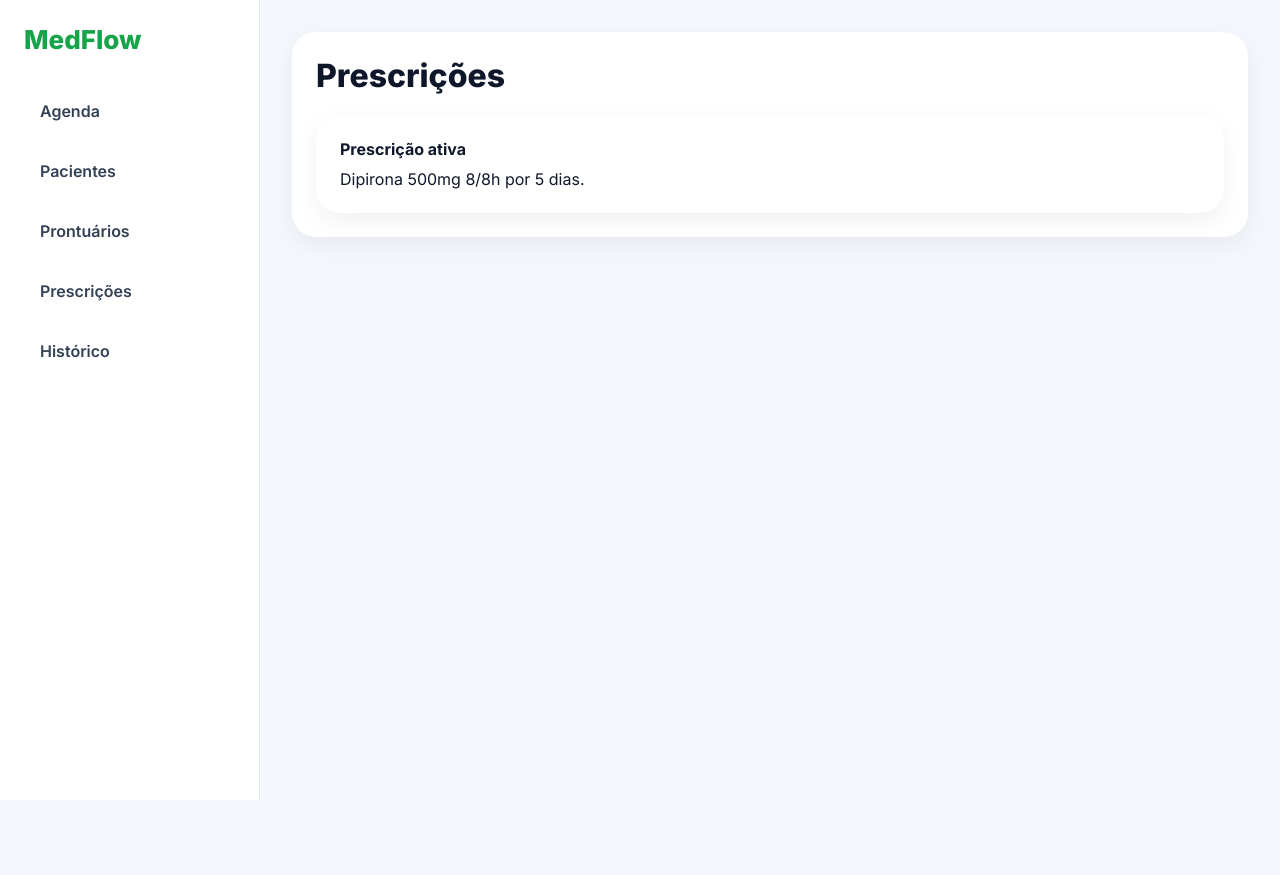
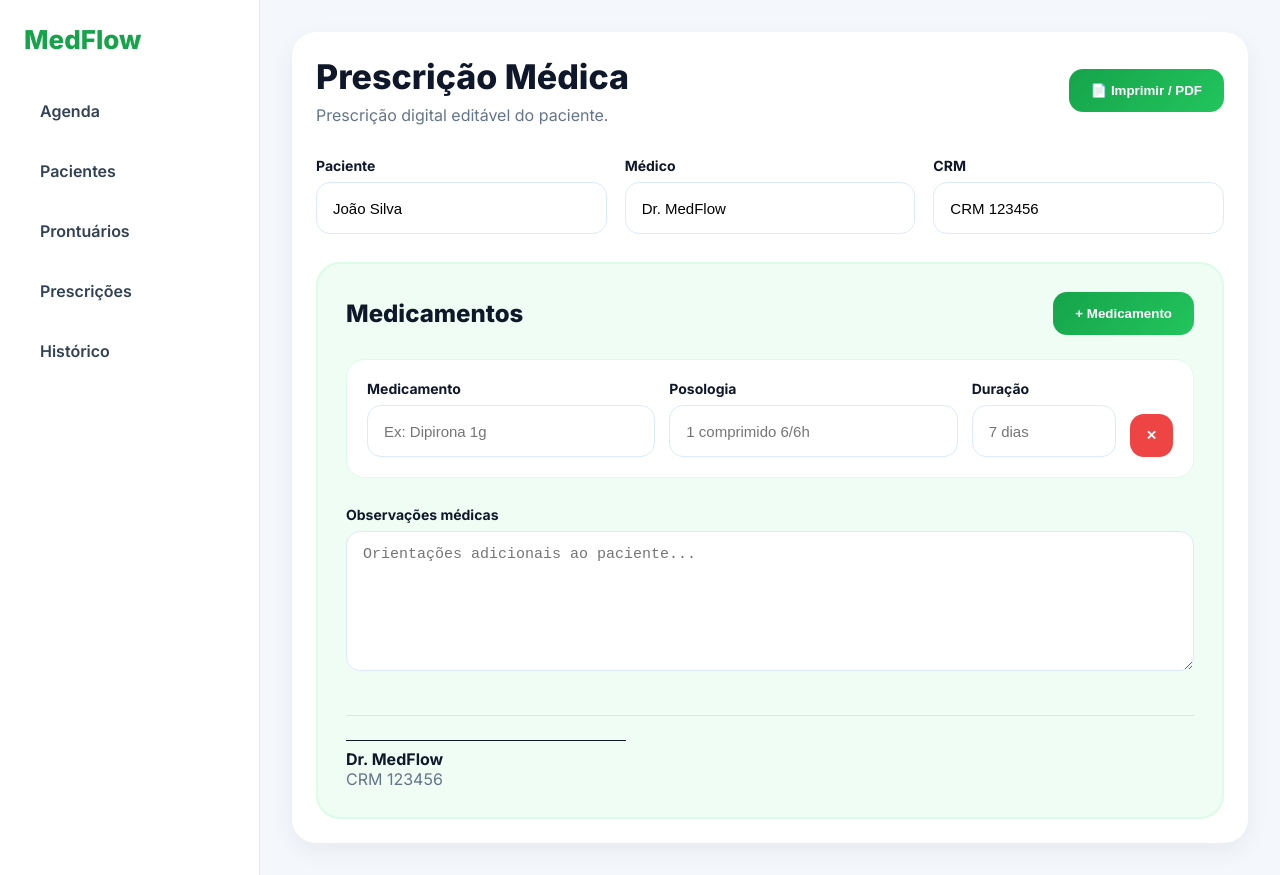
Before and after one commit to Viniciosmcbmaciel/medflow-mvp, a Next.js app in the folder frontend/: page /prescricoes in a window 1280 px wide. Before the commit the page ends 800 px from the top, so only its background shows below. Built offline with nearby package versions, Linux system fonts and the light colour scheme.

Commit message:
improve editable prescription layout

```diff
--- a/frontend/app/prescricoes/page.tsx
+++ b/frontend/app/prescricoes/page.tsx
@@ -1,8 +1,84 @@
 "use client";
 
+import { useState } from "react";
+
+type Medication = {
+  id: string;
+  name: string;
+  dosage: string;
+  duration: string;
+};
+
 export default function PrescricoesPage() {
+  const [patientName, setPatientName] =
+    useState("João Silva");
+
+  const [crm, setCrm] =
+    useState("CRM 123456");
+
+  const [doctorName, setDoctorName] =
+    useState("Dr. MedFlow");
+
+  const [notes, setNotes] =
+    useState("");
+
+  const [medications, setMedications] =
+    useState<Medication[]>([
+      {
+        id: "1",
+        name: "",
+        dosage: "",
+        duration: "",
+      },
+    ]);
+
+  function addMedication() {
+    setMedications([
+      ...medications,
+      {
+        id: Date.now().toString(),
+        name: "",
+        dosage: "",
+        duration: "",
+      },
+    ]);
+  }
+
+  function removeMedication(id: string) {
+    setMedications((prev) =>
+      prev.filter(
+        (med) => med.id !== id
+      )
+    );
+  }
+
+  function updateMedication(
+    id: string,
+    field:
+      | "name"
+      | "dosage"
+      | "duration",
+    value: string
+  ) {
+    setMedications((prev) =>
+      prev.map((med) =>
+        med.id === id
+          ? {
+              ...med,
+              [field]: value,
+            }
+          : med
+      )
+    );
+  }
+
+  function printPrescription() {
+    window.print();
+  }
+
   return (
     <div className="dashboard-layout">
+      {/* SIDEBAR */}
       <aside className="sidebar">
         <h1 className="sidebar-title">
           MedFlow
@@ -31,31 +107,339 @@ export default function PrescricoesPage() {
         </nav>
       </aside>
 
+      {/* MAIN */}
       <main className="main-content">
         <div className="card">
+          {/* HEADER */}
+          <div
+            style={{
+              display: "flex",
+              justifyContent:
+                "space-between",
+              alignItems: "center",
+              marginBottom: 32,
+            }}
+          >
+            <div>
               <h1
                 style={{
-              fontSize: 32,
+                  fontSize: 34,
                   fontWeight: 800,
-              marginBottom: 20,
                 }}
               >
-            Prescrições
+                Prescrição Médica
               </h1>
 
-          <div className="card">
+              <p
+                style={{
+                  color: "#64748b",
+                  marginTop: 8,
+                }}
+              >
+                Prescrição digital
+                editável do paciente.
+              </p>
+            </div>
+
+            <button
+              className="primary-button"
+              onClick={
+                printPrescription
+              }
+            >
+              📄 Imprimir / PDF
+            </button>
+          </div>
+
+          {/* PACIENTE */}
+          <div
+            style={{
+              display: "grid",
+              gridTemplateColumns:
+                "1fr 1fr 1fr",
+              gap: 18,
+              marginBottom: 28,
+            }}
+          >
+            <div>
+              <label className="form-label">
+                Paciente
+              </label>
+
+              <input
+                className="modal-input"
+                value={patientName}
+                onChange={(e) =>
+                  setPatientName(
+                    e.target.value
+                  )
+                }
+              />
+            </div>
+
+            <div>
+              <label className="form-label">
+                Médico
+              </label>
+
+              <input
+                className="modal-input"
+                value={doctorName}
+                onChange={(e) =>
+                  setDoctorName(
+                    e.target.value
+                  )
+                }
+              />
+            </div>
+
+            <div>
+              <label className="form-label">
+                CRM
+              </label>
+
+              <input
+                className="modal-input"
+                value={crm}
+                onChange={(e) =>
+                  setCrm(
+                    e.target.value
+                  )
+                }
+              />
+            </div>
+          </div>
+
+          {/* RECEITUARIO */}
+          <div
+            style={{
+              border:
+                "2px solid #dcfce7",
+              borderRadius: 24,
+              padding: 28,
+              background: "#f0fdf4",
+            }}
+          >
+            <div
+              style={{
+                display: "flex",
+                justifyContent:
+                  "space-between",
+                alignItems: "center",
+                marginBottom: 24,
+              }}
+            >
+              <h2
+                style={{
+                  fontSize: 24,
+                  fontWeight: 800,
+                }}
+              >
+                Medicamentos
+              </h2>
+
+              <button
+                className="primary-button"
+                onClick={addMedication}
+              >
+                + Medicamento
+              </button>
+            </div>
+
+            {/* MEDICAMENTOS */}
+            <div
+              style={{
+                display: "grid",
+                gap: 20,
+              }}
+            >
+              {medications.map(
+                (medication) => (
+                  <div
+                    key={
+                      medication.id
+                    }
+                    style={{
+                      background:
+                        "white",
+                      borderRadius: 18,
+                      padding: 20,
+                      border:
+                        "1px solid #dcfce7",
+                    }}
+                  >
+                    <div
+                      style={{
+                        display:
+                          "grid",
+                        gridTemplateColumns:
+                          "2fr 2fr 1fr auto",
+                        gap: 14,
+                        alignItems:
+                          "end",
+                      }}
+                    >
+                      <div>
+                        <label className="form-label">
+                          Medicamento
+                        </label>
+
+                        <input
+                          className="modal-input"
+                          placeholder="Ex: Dipirona 1g"
+                          value={
+                            medication.name
+                          }
+                          onChange={(
+                            e
+                          ) =>
+                            updateMedication(
+                              medication.id,
+                              "name",
+                              e.target
+                                .value
+                            )
+                          }
+                        />
+                      </div>
+
+                      <div>
+                        <label className="form-label">
+                          Posologia
+                        </label>
+
+                        <input
+                          className="modal-input"
+                          placeholder="1 comprimido 6/6h"
+                          value={
+                            medication.dosage
+                          }
+                          onChange={(
+                            e
+                          ) =>
+                            updateMedication(
+                              medication.id,
+                              "dosage",
+                              e.target
+                                .value
+                            )
+                          }
+                        />
+                      </div>
+
+                      <div>
+                        <label className="form-label">
+                          Duração
+                        </label>
+
+                        <input
+                          className="modal-input"
+                          placeholder="7 dias"
+                          value={
+                            medication.duration
+                          }
+                          onChange={(
+                            e
+                          ) =>
+                            updateMedication(
+                              medication.id,
+                              "duration",
+                              e.target
+                                .value
+                            )
+                          }
+                        />
+                      </div>
+
+                      <button
+                        onClick={() =>
+                          removeMedication(
+                            medication.id
+                          )
+                        }
+                        style={{
+                          background:
+                            "#ef4444",
+                          color: "white",
+                          border:
+                            "none",
+                          padding:
+                            "14px 16px",
+                          borderRadius: 14,
+                          cursor:
+                            "pointer",
+                          fontWeight: 700,
+                        }}
+                      >
+                        ✕
+                      </button>
+                    </div>
+                  </div>
+                )
+              )}
+            </div>
+
+            {/* OBSERVACOES */}
+            <div
+              style={{
+                marginTop: 28,
+              }}
+            >
+              <label className="form-label">
+                Observações médicas
+              </label>
+
+              <textarea
+                className="modal-input"
+                placeholder="Orientações adicionais ao paciente..."
+                value={notes}
+                onChange={(e) =>
+                  setNotes(
+                    e.target.value
+                  )
+                }
+                style={{
+                  minHeight: 140,
+                  resize: "vertical",
+                }}
+              />
+            </div>
+
+            {/* ASSINATURA */}
+            <div
+              style={{
+                marginTop: 40,
+                paddingTop: 24,
+                borderTop:
+                  "1px solid #bbf7d0",
+              }}
+            >
+              <div
+                style={{
+                  width: 280,
+                }}
+              >
+                <div
+                  style={{
+                    borderTop:
+                      "1px solid #0f172a",
+                    marginBottom: 8,
+                  }}
+                />
+
                 <strong>
-              Prescrição ativa
+                  {doctorName}
                 </strong>
 
                 <p
                   style={{
-                marginTop: 10,
+                    color: "#64748b",
                   }}
                 >
-              Dipirona 500mg
-              8/8h por 5 dias.
+                  {crm}
                 </p>
+              </div>
+            </div>
           </div>
         </div>
       </main>
```
Lines whose indentation alone changed are shown as unchanged.
